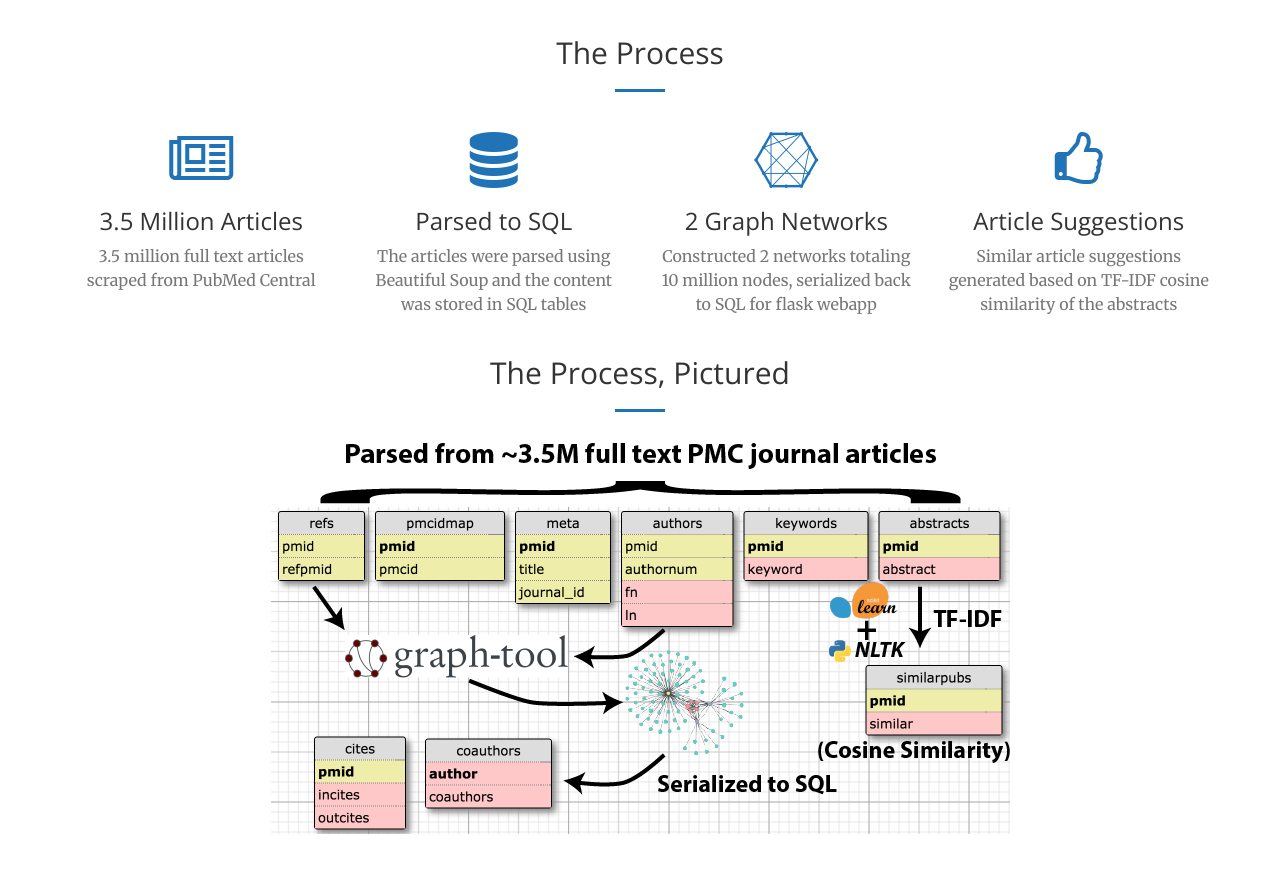
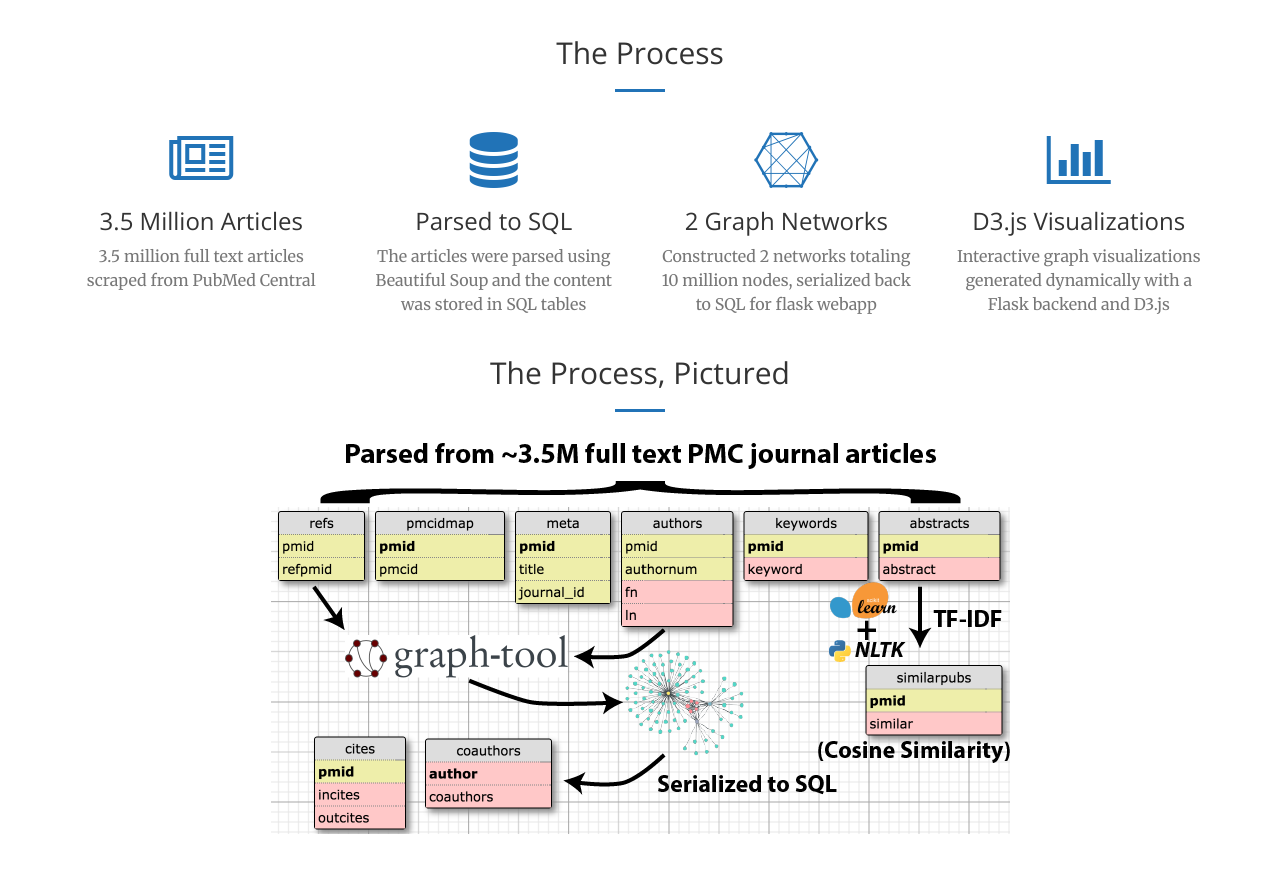
Before and after one commit to ehoppmann/PMCnetworks, a website: page index.html in a window 1280 px wide. Shown: the part 1300-2172 px from the top of the page. Drawn offline with nearby package versions, Linux system fonts and the light colour scheme.

Commit message:
added d3.js and tweaked css

```diff
--- a/css/creative.css
+++ b/css/creative.css
@@ -143,7 +143,7 @@ aside {
   }
   .navbar-default.affix .nav > li > a:hover,
   .navbar-default.affix .nav > li > a:focus:hover {
-    color: #2173B7;
+    color: #eb3812;
   }
 }
 header {
--- a/index.html
+++ b/index.html
@@ -130,9 +130,9 @@
                 </div>
                 <div class="col-lg-3 col-md-6 text-center">
                     <div class="service-box">
-                        <i class="fa fa-4x fa-thumbs-o-up text-primary sr-icons"></i>
-                        <h3>Article Suggestions</h3>
-                        <p class="text-muted">Similar article suggestions generated based on TF-IDF cosine similarity of the abstracts</p>
+                        <i class="fa fa-4x fa-bar-chart text-primary sr-icons"></i>
+                        <h3>D3.js Visualizations</h3>
+                        <p class="text-muted">Interactive graph visualizations generated dynamically with a Flask backend and D3.js</p>
                     </div>
                 </div>
             </div>
```
